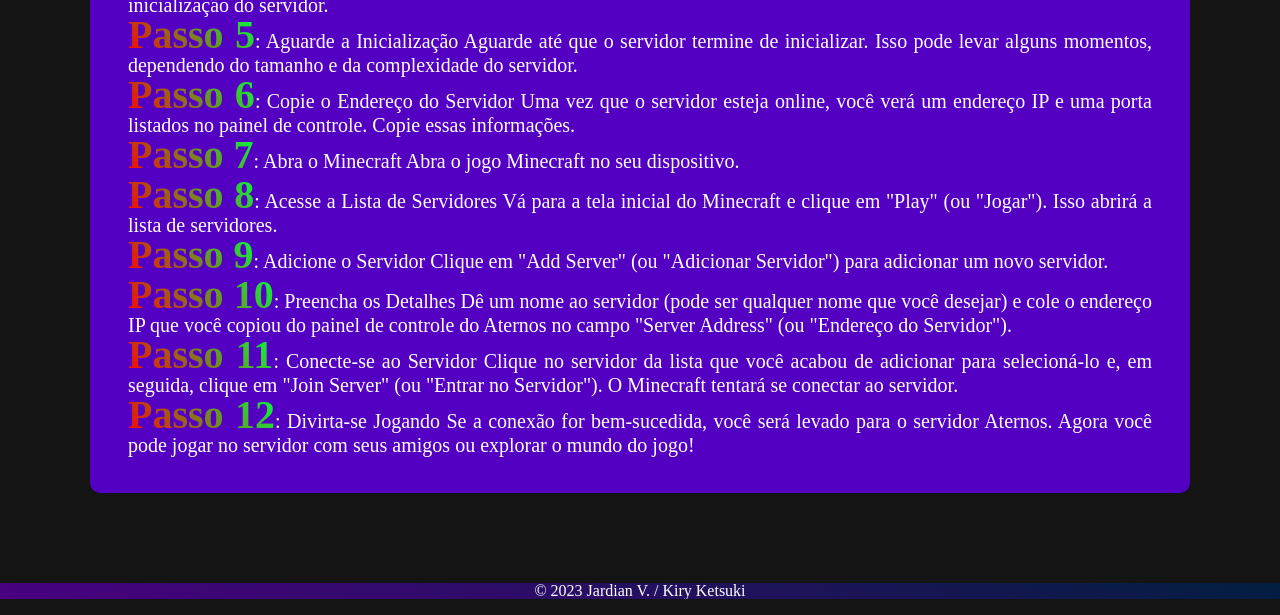
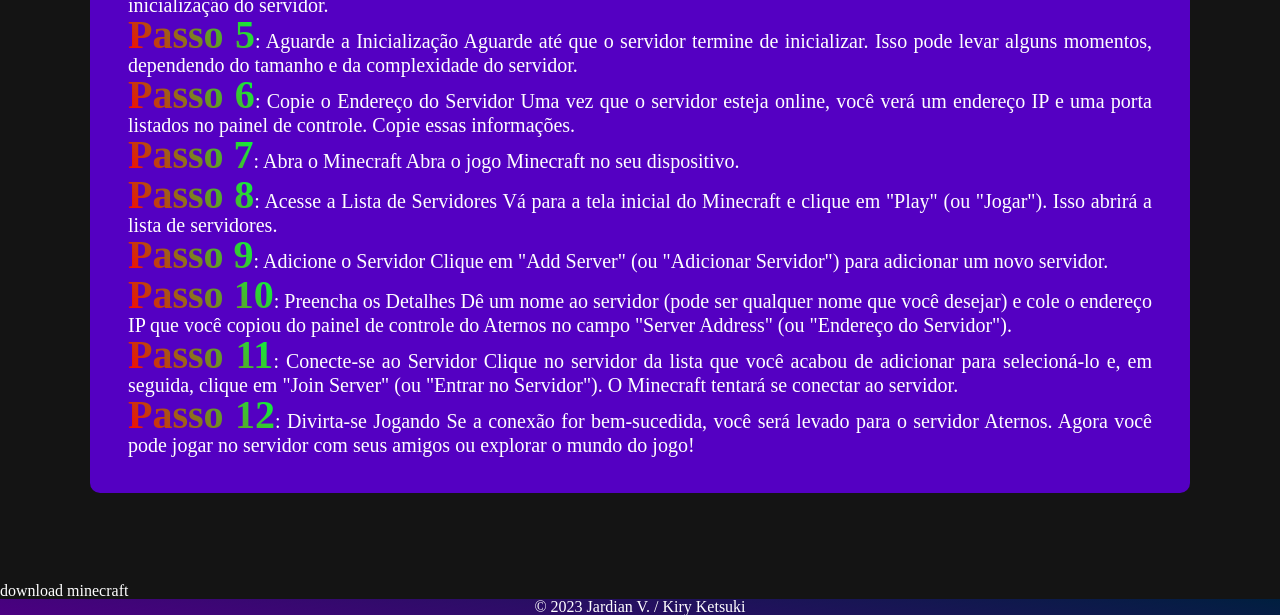
Before and after one commit to ehodaniel/utopia, a plain HTML site: page index3.html in a window 1280 px wide. Shown: the part 730-1345 px from the top of the page. Drawn offline with Linux system fonts and the light colour scheme.

Commit message:
Add files via upload

```diff
--- a/index3.html
+++ b/index3.html
@@ -105,6 +105,10 @@
         Se a conexão for bem-sucedida, você será levado para o servidor Aternos. Agora você pode jogar no servidor com seus amigos ou explorar o mundo do jogo!
     </div>
 
+    <p>
+        <a href="https://www.mediafire.com/file/5ac1ki7tqsm4xpv/minecraft-1-20-01-02-xbox-servers.apk/file">download minecraft</a>
+    </p>
+
 
     <footer>
         <p>&copy; 2023 Jardian V. / Kiry Ketsuki</p>
```
